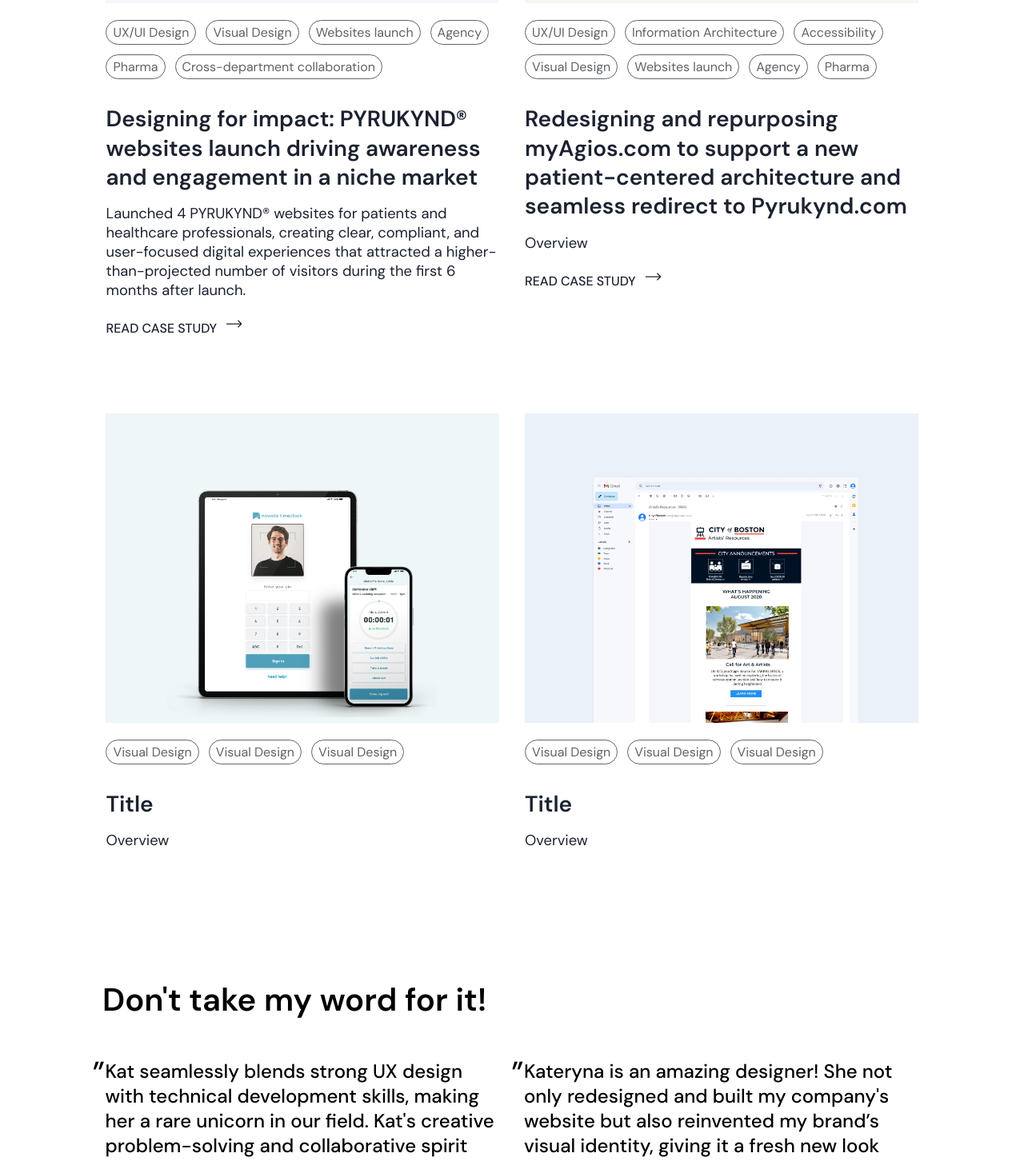
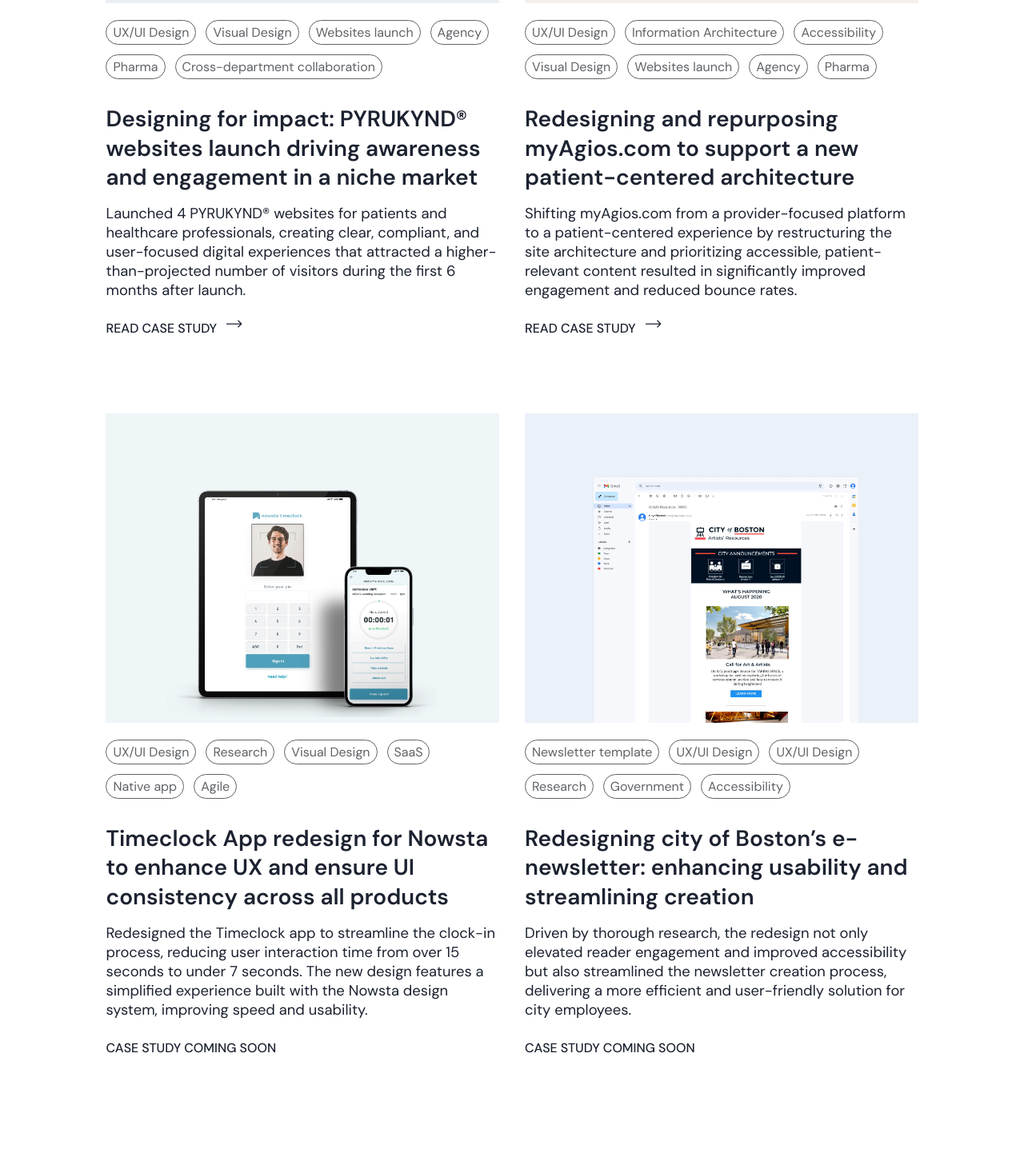
Before and after one commit to z-kateryna/portfolio-deploy, a React (Vite) app: page / in a window 1280 px wide. Shown: the part 1100-2552 px from the top of the page at 80% size. Built offline with nearby package versions, Linux system fonts and the light colour scheme.

Commit message:
added all case studies overview

```diff
--- a/src/components/CaseStudies/CaseStudies.jsx
+++ b/src/components/CaseStudies/CaseStudies.jsx
@@ -57,8 +57,16 @@ export default function CaseStudies() {
             <div className="case-studies__tag">Pharma</div>
           </div>
           <div className="case-studies__copy-container">
-            <h2 className="case-studies__header">Redesigning and repurposing myAgios.com to support a new patient-centered architecture and seamless redirect to Pyrukynd.com</h2>
-            <p className="case-studies__copy">Overview</p>
+            <h2 className="case-studies__header">
+              Redesigning and repurposing myAgios.com to support a new
+              patient-centered architecture
+            </h2>
+            <p className="case-studies__copy">
+              Shifting myAgios.com from a provider-focused platform to a
+              patient-centered experience by restructuring the site architecture
+              and prioritizing accessible, patient-relevant content resulted in
+              significantly improved engagement and reduced bounce rates.
+            </p>
             <button className="case-studies__btn">
               Read case study
               <img src={Arrow} className="case-studies__arrow-left" />
@@ -68,33 +76,47 @@ export default function CaseStudies() {
         <a className="case-studies__nowsta" href="#">
           <img className="case-studies__nowsta--img" src={NowstaMockUp} />
           <div className="case-studies__tag-container">
+            <div className="case-studies__tag">UX/UI Design</div>
+            <div className="case-studies__tag">Research</div>
             <div className="case-studies__tag">Visual Design</div>
-            <div className="case-studies__tag">Visual Design</div>
-            <div className="case-studies__tag">Visual Design</div>
+            <div className="case-studies__tag">SaaS</div>
+            <div className="case-studies__tag">Native app</div>
+            <div className="case-studies__tag">Agile</div>
           </div>
           <div className="case-studies__copy-container">
-            <h2 className="case-studies__header">Title</h2>
-            <p className="case-studies__copy">Overview</p>
-            {/* <button className="case-studies__btn">
-              Read Case Study
-              <img src={Arrow} />
-            </button> */}
+            <h2 className="case-studies__header">
+              Timeclock App redesign for Nowsta to enhance UX and ensure UI
+              consistency across all products
+            </h2>
+            <p className="case-studies__copy">
+              Redesigned the Timeclock app to streamline the clock-in process,
+              reducing user interaction time from over 15 seconds to under 7
+              seconds. The new design features a simplified experience built
+              with the Nowsta design system, improving speed and usability.
+            </p>
+            <button className="case-studies__btn">
+              Case study coming soon
+              {/* <img src={Arrow} className="case-studies__arrow-left" /> */}
+            </button>
           </div>
         </a>
         <a className="case-studies__cob" href="#">
           <img className="case-studies__cob--img" src={COBMockUp} />
           <div className="case-studies__tag-container">
-            <div className="case-studies__tag">Visual Design</div>
-            <div className="case-studies__tag">Visual Design</div>
-            <div className="case-studies__tag">Visual Design</div>
+            <div className="case-studies__tag">Newsletter template</div>
+            <div className="case-studies__tag">UX/UI Design</div>
+            <div className="case-studies__tag">UX/UI Design</div>
+            <div className="case-studies__tag">Research</div>
+            <div className="case-studies__tag">Government</div>
+            <div className="case-studies__tag">Accessibility</div>
           </div>
           <div className="case-studies__copy-container">
-            <h2 className="case-studies__header">Title</h2>
-            <p className="case-studies__copy">Overview</p>
-            {/* <button className="case-studies__btn">
-              Read Case Study
-              <img src={Arrow} />
-            </button> */}
+            <h2 className="case-studies__header">Redesigning city of Boston’s e-newsletter: enhancing usability and streamlining creation</h2>
+            <p className="case-studies__copy">Driven by thorough research, the redesign not only elevated reader engagement and improved accessibility but also streamlined the newsletter creation process, delivering a more efficient and user-friendly solution for city employees.</p>
+           <button className="case-studies__btn">
+              Case study coming soon
+              {/* <img src={Arrow} className="case-studies__arrow-left" /> */}
+            </button>
           </div>
         </a>
       </div>
--- a/src/components/Hero/Hero.scss
+++ b/src/components/Hero/Hero.scss
@@ -49,7 +49,7 @@
   &__icons-track {
     display: flex;
     width: fit-content;
-    animation: scrollIcons 50s linear infinite;
+    animation: scrollIcons 100s linear infinite;
     gap: 3rem;
 
     &:hover {
--- a/src/components/Navigation/Navigation.jsx
+++ b/src/components/Navigation/Navigation.jsx
@@ -73,10 +73,15 @@ export default function Homepage() {
             <a className="nav__link" href="#">
               Coding
             </a>
-            <img className="nav__arrow" src={arrow} alt="" />
+            {/* <img className="nav__arrow" src={arrow} alt="" /> */}
           </li>
           <li className="nav__item">
-            <a className="nav__link" href="#">
+            <a
+              className="nav__link"
+              target="_blank"
+              rel="noopener noreferrer"
+              href="https://docs.google.com/document/d/1BMkniZ-K59fPmpBDy1iSE0BlenlfX8Bi/edit?usp=sharing&ouid=111396631844579547834&rtpof=true&sd=true"
+            >
               Resume
             </a>
             <img className="nav__arrow" src={arrow} alt="" />
@@ -141,7 +146,12 @@ export default function Homepage() {
               <img className="nav__arrow" src={arrow} alt="" />
             </li>
             <li className="nav__hamburger--li">
-              <a className="nav__hamburger--item" href="#">
+              <a
+                className="nav__hamburger--item"
+                href="https://docs.google.com/document/d/1BMkniZ-K59fPmpBDy1iSE0BlenlfX8Bi/edit?usp=sharing&ouid=111396631844579547834&rtpof=true&sd=true"
+                target="_blank"
+                rel="noopener noreferrer"
+              >
                 Resume
               </a>
               <img className="nav__arrow" src={arrow} alt="" />
@@ -153,6 +163,8 @@ export default function Homepage() {
                 className="nav__icon--hamburger"
                 src={dribble}
                 alt="dribble icon"
+                target="_blank"
+                rel="noopener noreferrer"
               />
             </a>
             <a href="https://github.com/z-kateryna">
@@ -160,6 +172,8 @@ export default function Homepage() {
                 className="nav__icon--hamburger"
                 src={github}
                 alt="github icon"
+                target="_blank"
+                rel="noopener noreferrer"
               />
             </a>
             <a href="https://www.linkedin.com/in/kzabrodska/">
@@ -167,6 +181,8 @@ export default function Homepage() {
                 className="nav__icon--hamburger"
                 src={linkedin}
                 alt="linkedin icon"
+                target="_blank"
+                rel="noopener noreferrer"
               />
             </a>
             <a href="mailto:zabrodskakateryna@gmail.com">
@@ -174,13 +190,13 @@ export default function Homepage() {
                 className="nav__icon--hamburger"
                 src={mail}
                 alt="github icon"
+                target="_blank"
+                rel="noopener noreferrer"
               />
             </a>
           </div>
         </div>
       </div>
-
     </section>
-
   );
 }
```
Also changed, not shown: src/assets/images/mock-up-test.jpg, src/assets/images/myagios-mock-up.jpg.
